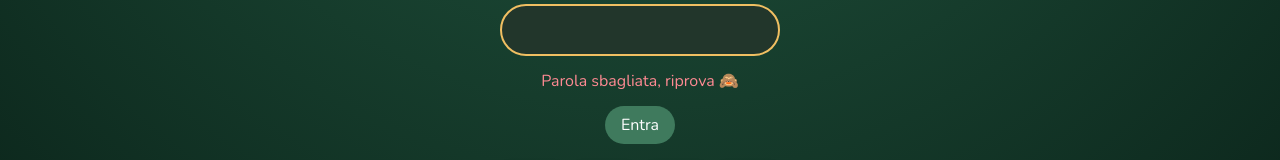
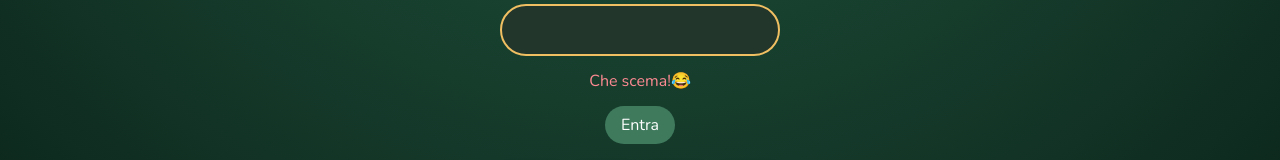
Before and after one commit to ffrancescobianca/Calendario2026Martina, a plain HTML site: page index.html in a window 1280 px wide. Both pictures are taken after a click on the button "Entra". Shown: the part 364-524 px from the top of the page. Drawn offline with nearby package versions, Linux system fonts and the light colour scheme; a web font is replaced by a local one.

Commit message:
index.html

```diff
--- a/index.html
+++ b/index.html
@@ -267,7 +267,7 @@ try{if(localStorage.getItem("martina-ok")===CODE)hideLock()}catch(e){}
 function tryCode(){
   let good=false;try{good=btoa($("code").value.trim().toLowerCase())===CODE}catch(e){}
   if(good){try{localStorage.setItem("martina-ok",CODE)}catch(e){}hideLock()}
-  else $("err").textContent="Parola sbagliata, riprova 🙈";
+  else $("err").textContent="Che scema!😂";
 }
 $("go").onclick=tryCode;
 $("code").onkeydown=e=>{if(e.key==="Enter")tryCode()};
```
